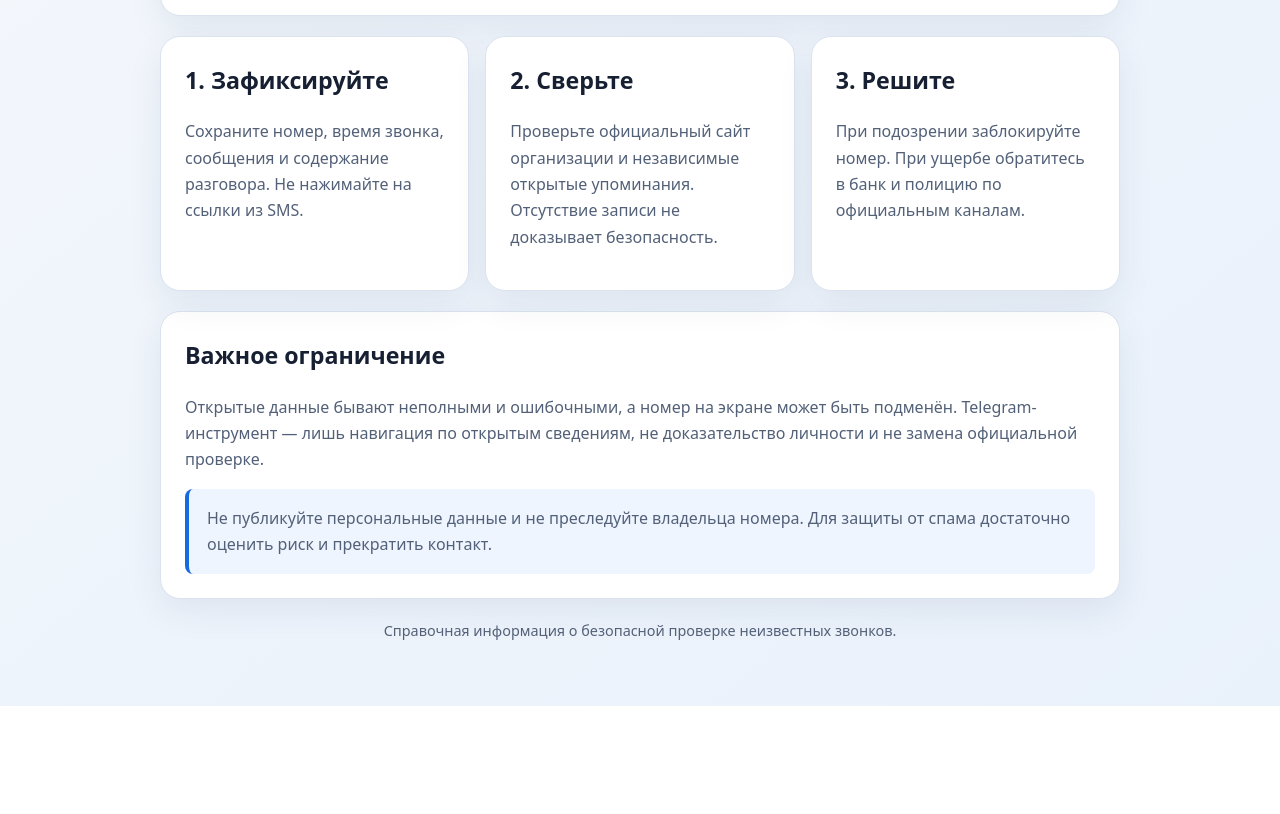
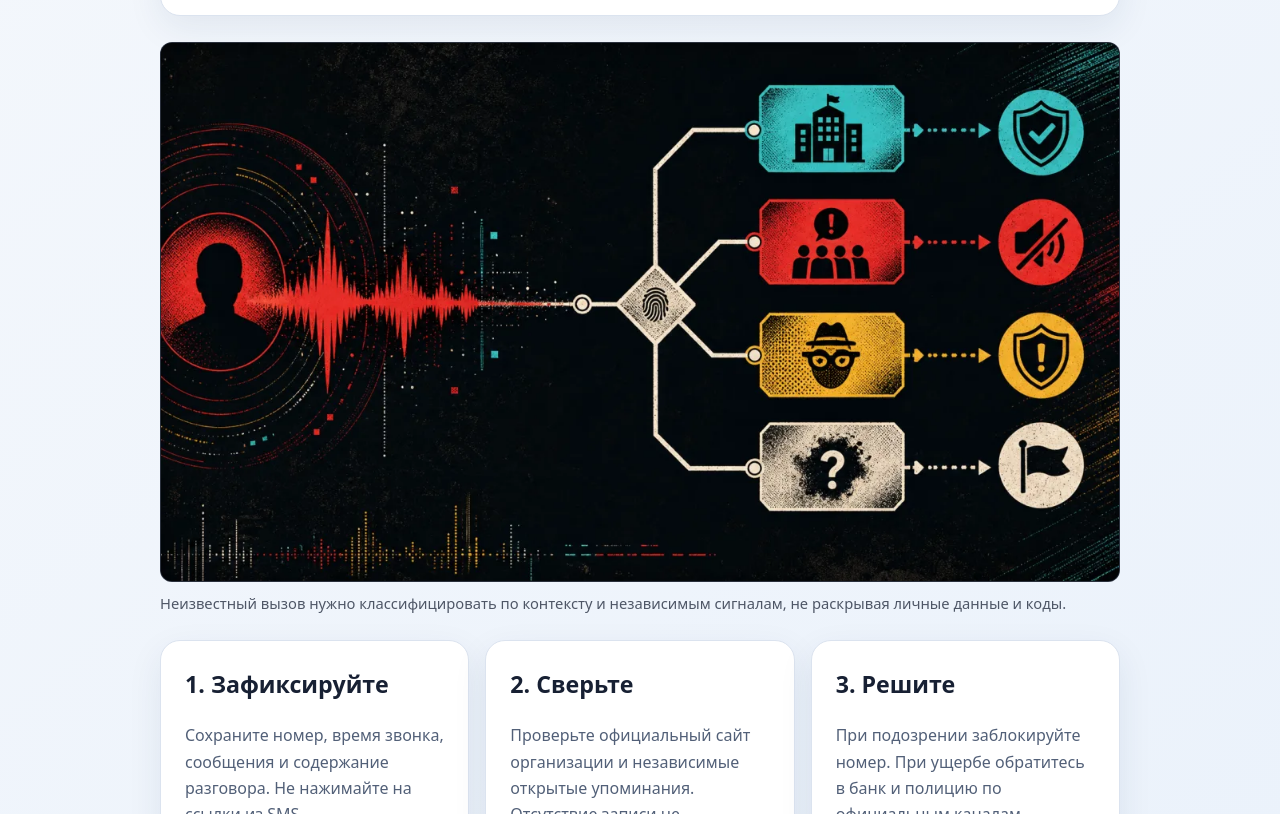
Before and after one commit to sherlock-tg-bot/chey-nomer-telefona-zvonil, a plain HTML site: page index.html in a window 1280 px wide. Shown: the part 560-1374 px from the top of the page. Before the commit the page ends 1266 px from the top, so only its background shows below. Drawn offline with Linux system fonts and the light colour scheme.

Commit message:
Неизвестный звонок: добавить дерево решений

```diff
--- a/index.html
+++ b/index.html
@@ -26,6 +26,10 @@
     .note { padding:16px 18px; border-left:4px solid var(--accent); background:var(--soft); border-radius:8px; color:var(--muted); }
     footer { margin-top:20px; text-align:center; color:var(--muted); font-size:.9rem; }
     @media (max-width:700px) { main { padding-top:20px; } .grid { grid-template-columns:1fr; } .hero { border-radius:14px; } }
+
+    .topic-visual { margin:26px 0; }
+    .topic-visual img { display:block; width:100%; height:auto; aspect-ratio:16 / 9; object-fit:cover; border:1px solid #ffffff20; border-radius:12px; background:#0b1220; }
+    .topic-visual figcaption { margin-top:10px; color:inherit; opacity:.74; font-size:.92rem; line-height:1.5; }
   </style>
 </head>
 <body>
@@ -36,6 +40,11 @@
       <p class="lead">Не перезванивайте сразу и не сообщайте коды из SMS. Сначала проверьте открытый контекст номера, затем подтвердите важный вывод через официальный канал организации.</p>
       <a class="btn" href="https://go.sherlockbot.is/?utm_source=github&utm_medium=repository&utm_campaign=chey-nomer-telefona-zvonil">Открыть в Telegram</a>
     </section>
+    <figure class="topic-visual">
+      <img src="assets/chey-nomer-telefona-zvonil-guide.webp" alt="Дерево решений для неизвестного звонка: организация, спам, подмена или неопределённый номер" width="1200" height="675" loading="eager" decoding="async">
+      <figcaption>Неизвестный вызов нужно классифицировать по контексту и независимым сигналам, не раскрывая личные данные и коды.</figcaption>
+    </figure>
+
     <section class="grid" aria-label="Правила проверки">
       <article class="card"><h2>1. Зафиксируйте</h2><p>Сохраните номер, время звонка, сообщения и содержание разговора. Не нажимайте на ссылки из SMS.</p></article>
       <article class="card"><h2>2. Сверьте</h2><p>Проверьте официальный сайт организации и независимые открытые упоминания. Отсутствие записи не доказывает безопасность.</p></article>
```
Also changed, not shown: assets/chey-nomer-telefona-zvonil-guide.webp (added), 1 other file.
